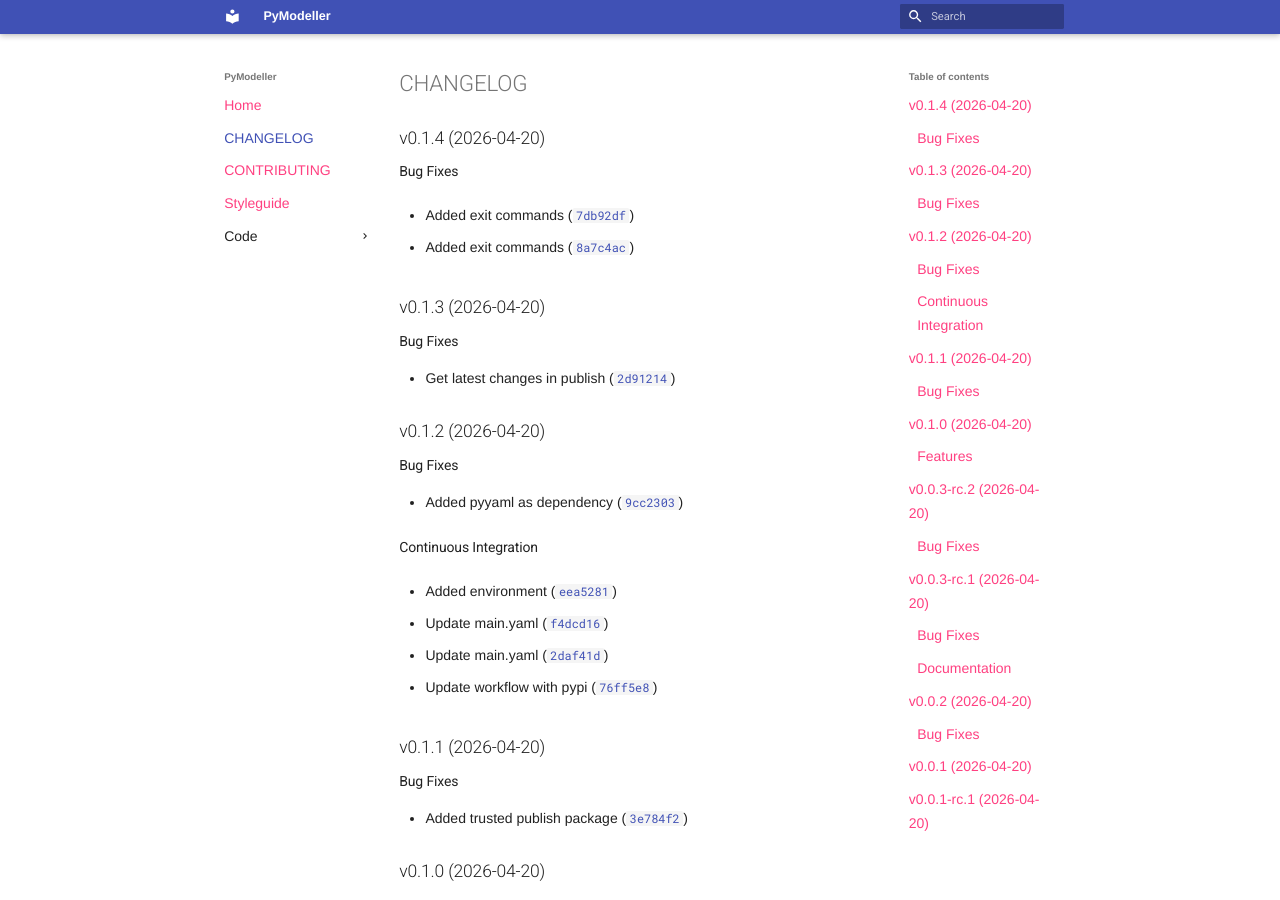
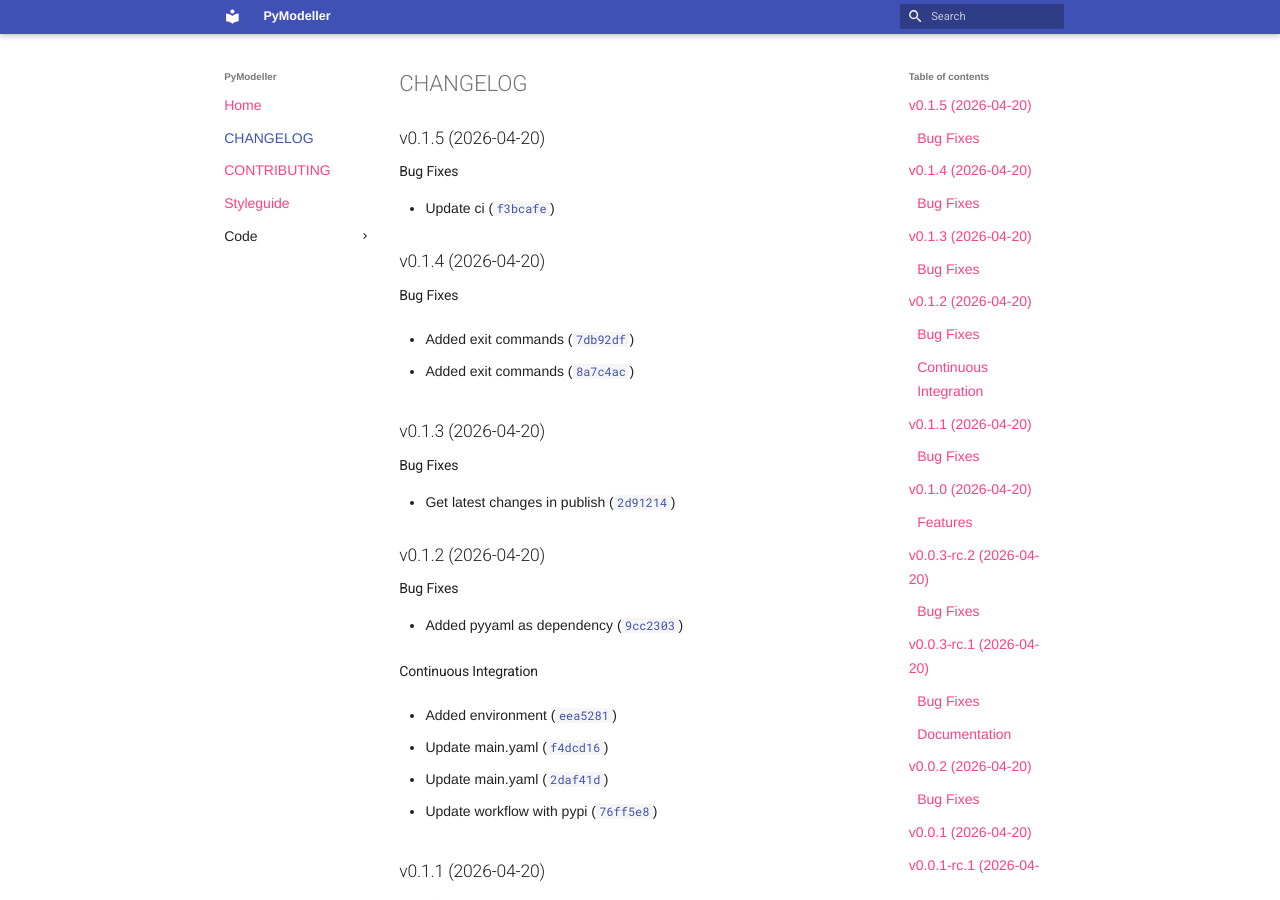
Before and after one commit to pymodeller/PyModeller, an MkDocs documentation site: the page built from docs/CHANGELOG.md, in a window 1280 px wide and 900 px high. Built offline with MkDocs 1.6.1 and Material for MkDocs 9.7.7, drawn with Linux system fonts in a browser that asks for light colours; nearby versions of some CDN libraries; library files that are not in the unit come from our copies; plug-ins that fetch from the network failed and are left out.

Commit message:
0.1.5
Automatically generated by python-semantic-release

```diff
--- a/docs/CHANGELOG.md
+++ b/docs/CHANGELOG.md
@@ -1,6 +1,14 @@
 # CHANGELOG
 
 <!-- version list -->
+
+## v0.1.5 (2026-04-20)
+
+### Bug Fixes
+
+- Update ci
+  ([`f3bcafe`](https://github.com/pymodeller/PyModeller/commit/f3bcafe6c928357b005e43501661725425974f23))
+
 
 ## v0.1.4 (2026-04-20)
 
--- a/pyproject.toml
+++ b/pyproject.toml
@@ -1,6 +1,6 @@
 [project]
 name = "pymodeller"
-version = "0.1.4"
+version = "0.1.5"
 description = "Package who read models from yaml and crate models using pydantic "
 readme = "README.md"
 license = { file = "LICENSE" }
--- a/src/pymodeller/__init__.py
+++ b/src/pymodeller/__init__.py
@@ -1 +1 @@
-__version__ = "0.1.4"
+__version__ = "0.1.5"
```
